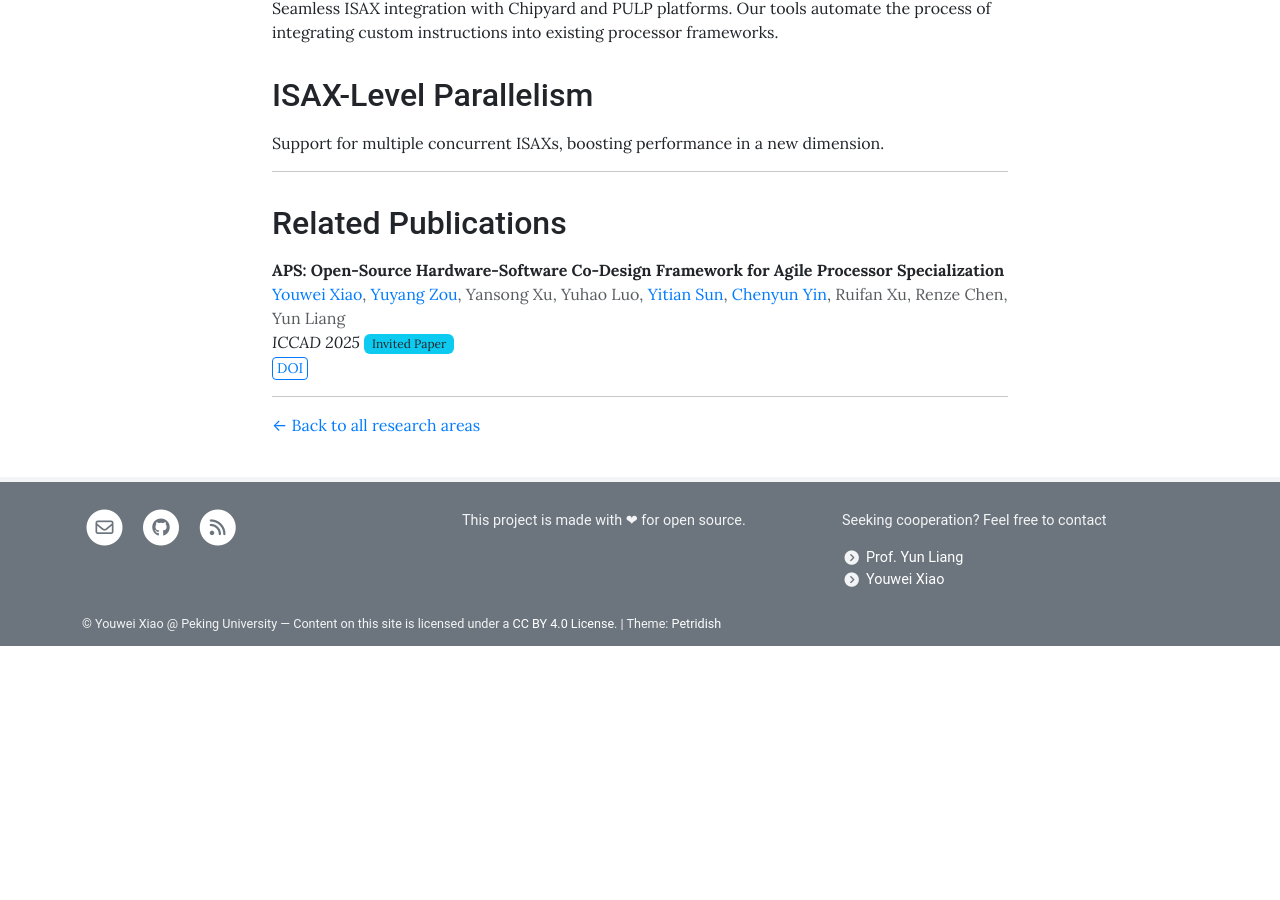
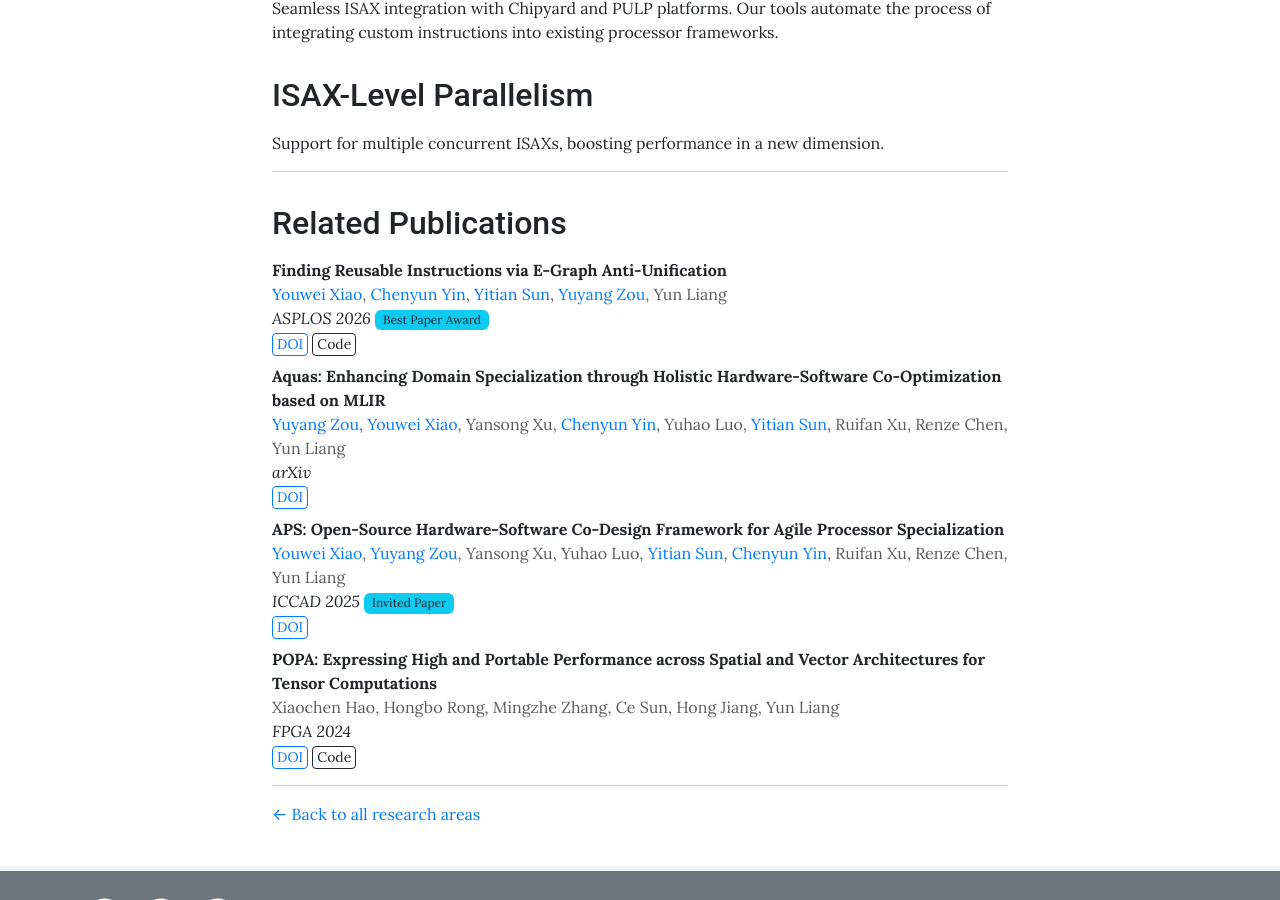
Before and after one commit to ericlyun/aps-website, a Jekyll site: the page built from _research/arch.md, in a window 1280 px wide and 900 px high, scrolled down 615 px. Built offline with Jekyll 4.4.1, drawn with Linux system fonts in a browser that asks for light colours; before the commit the page ends 1261 px from its top, so only the background shows below that.

Commit message:
Add ISAMORE publication and news

```diff
--- a/_data/news.yml
+++ b/_data/news.yml
@@ -1,9 +1,13 @@
 # News items - most recent first
 # Each item has: date, title, and optionally: link, description
 
+- date: 2026-03-22
+  title: "ISAMORE receives ASPLOS 2026 Best Paper Award"
+  description: "Our work on finding reusable instructions via e-graph anti-unification received the Best Paper Award at ASPLOS 2026."
+  link: /publications/
 - date: 2026-01-19
-  title: "APS tutorial will be presented at ASP-DAC 2026"
-  description: "We will give a tutorial to cover the innovative components of our APS ecosystem!"
+  title: "APS tutorial presented at ASP-DAC 2026"
+  description: "We presented a tutorial covering the innovative components of our APS ecosystem."
   link: /tutorials/
 - date: 2025-10-26
   title: "APS paper presented at ICCAD 2025"
--- a/_data/publications.yml
+++ b/_data/publications.yml
@@ -1,5 +1,15 @@
 # Publications Data
 # Each entry should have: title, authors, venue, year, and optionally: doi, code, pdf, research
+
+2026.asplos.isamore:
+  title: "Finding Reusable Instructions via E-Graph Anti-Unification"
+  authors: [Youwei Xiao, Chenyun Yin, Yitian Sun, Yuyang Zou, Yun Liang]
+  venue: "ASPLOS 2026"
+  year: 2026
+  doi: https://dl.acm.org/doi/10.1145/3779212.3790162
+  code: https://github.com/pku-liang/ISAMORE
+  note: "Best Paper Award"
+  research: [arch, compiler]
 
 2025.arxiv.aquas:
   title: "Aquas: Enhancing Domain Specialization through Holistic Hardware-Software Co-Optimization based on MLIR"
@@ -32,7 +42,7 @@
   year: 2025
   doi: https://ieeexplore.ieee.org/document/11240817
   note: "Invited Paper"
-  research: [hls, hdl, processor, compiler]
+  research: [hls, hdl, arch, compiler]
 
 
 2024.micro.hestia:
```
Also changed, not shown: _research/arch.md (+1 -1 lines), pages/home.md (+5 -1 lines), 1 other file.
